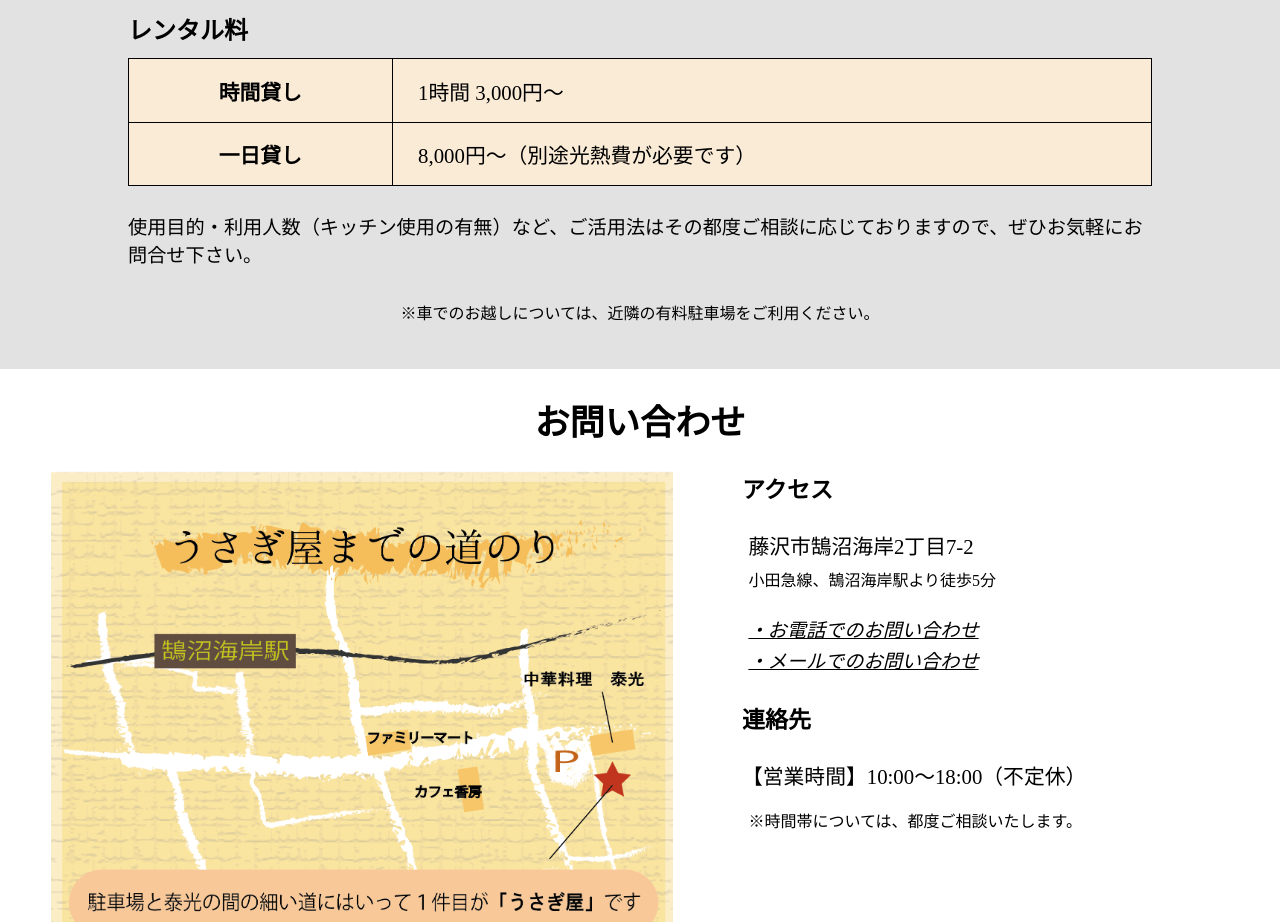
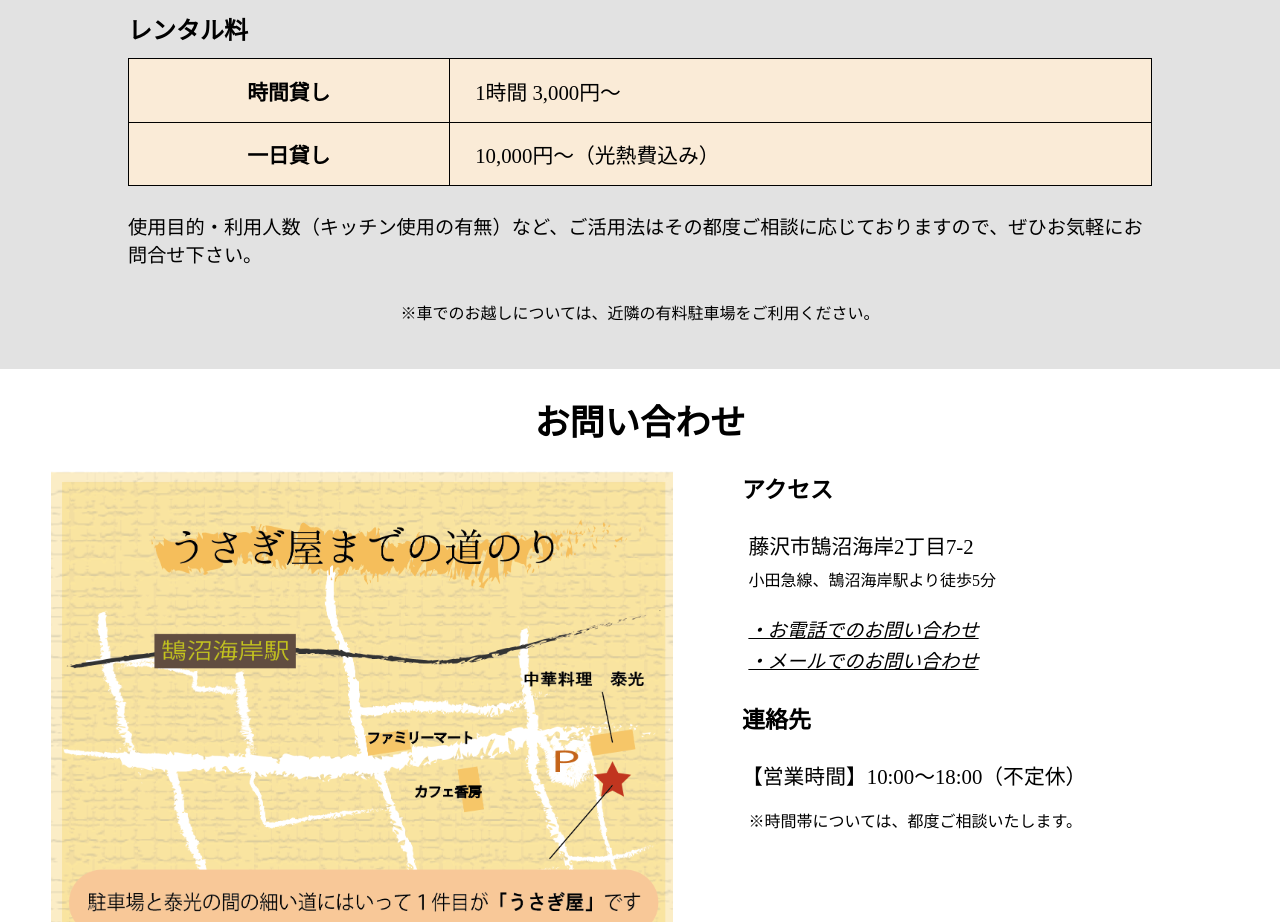
Before and after one commit to drillmagazine/GalleryTalis, a plain HTML site: page docs/index.html in a window 1280 px wide. Shown: the part 3020-3942 px from the top of the page. Drawn offline with nearby package versions, Linux system fonts and the light colour scheme; some packages are replaced by stand-ins of ours; a web font is replaced by a local one.

Commit message:
金額修正

```diff
--- a/docs/index.html
+++ b/docs/index.html
@@ -102,7 +102,7 @@
         <td>1時間 3,000円～</td></tr>
     <tr>
         <th>一日貸し</th>
-        <td>8,000円～<br class="sp_br">（別途光熱費が必要です）</td>
+        <td>10,000円～<br class="sp_br">（光熱費込み）</td>
             </tr>
 </table>
     <p>使用目的・利用人数（キッチン使用の有無）など、ご活用法はその都度ご相談に応じておりますので、ぜひお気軽にお問合せ下さい。</p>
```
